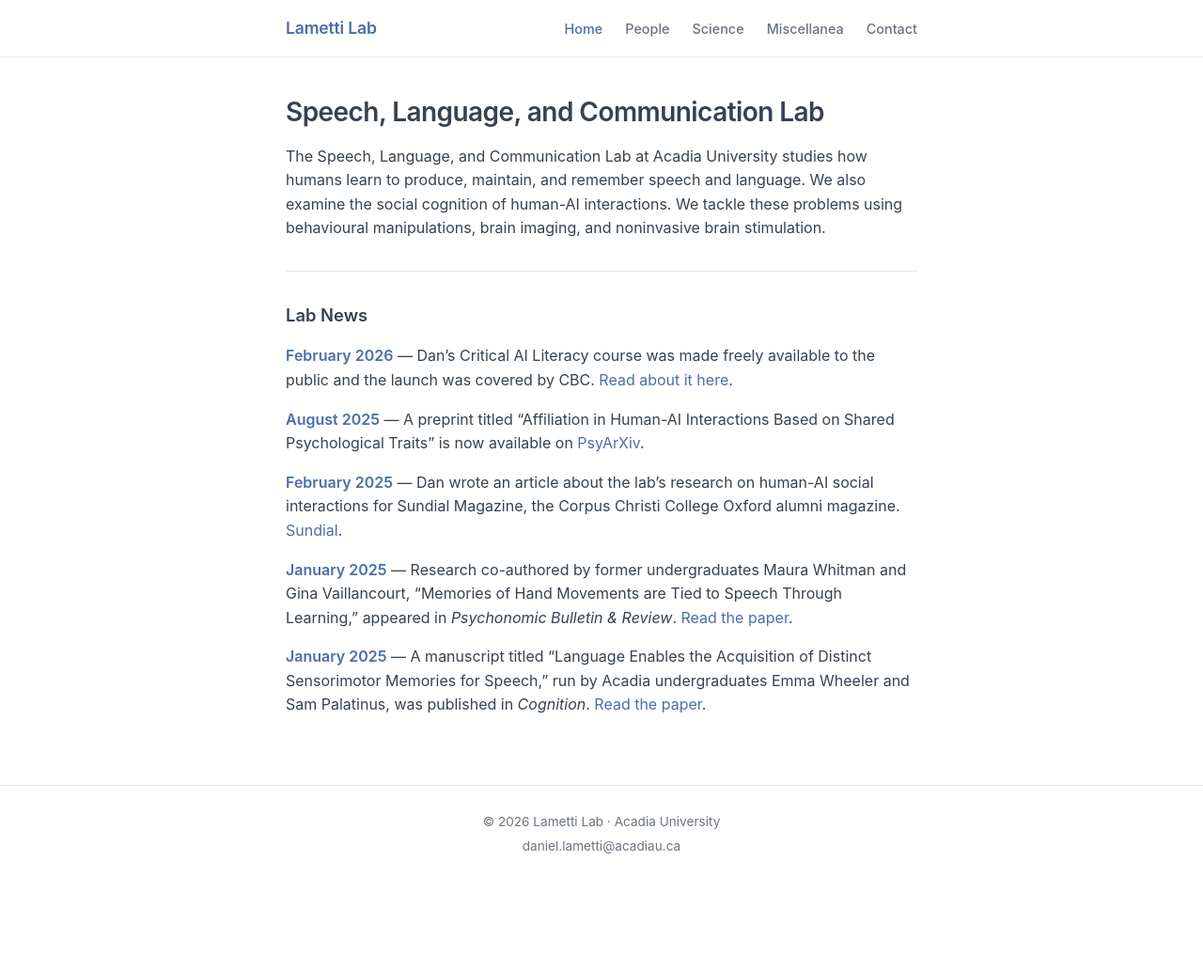
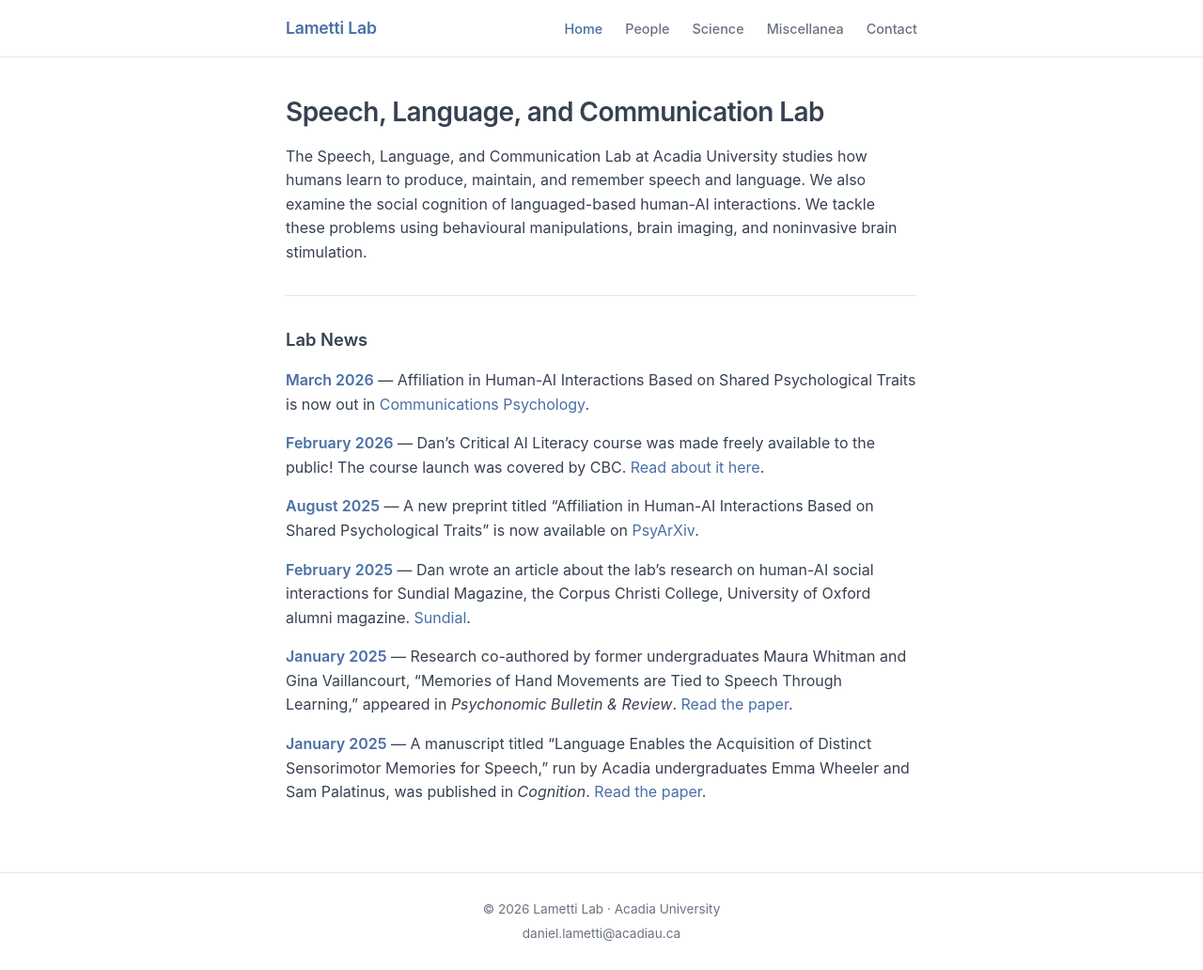
Before and after one commit to drlametti/lamettilab.github.io, a Jekyll site: the page built from index.md, in a window 1280 px wide. Shown: the whole page at 94% size. Built offline with Jekyll 4.4.1, drawn with Linux system fonts in a browser that asks for light colours; before the commit the page ends 940 px from its top, so only the background shows below that.

Commit message:
Update index.md with March 2026 news and content tweaks
Co-Authored-By: Claude Sonnet 4.6 <noreply@anthropic.com>

```diff
--- a/index.md
+++ b/index.md
@@ -5,17 +5,19 @@ title: Home
 
 # Speech, Language, and Communication Lab
 
-The Speech, Language, and Communication Lab at Acadia University studies how humans learn to produce, maintain, and remember speech and language. We also examine the social cognition of human-AI interactions. We tackle these problems using behavioural manipulations, brain imaging, and noninvasive brain stimulation.
+The Speech, Language, and Communication Lab at Acadia University studies how humans learn to produce, maintain, and remember speech and language. We also examine the social cognition of languaged-based human-AI interactions. We tackle these problems using behavioural manipulations, brain imaging, and noninvasive brain stimulation.
 
 ---
 
 ## Lab News
 
-**February 2026** — Dan's Critical AI Literacy course was made freely available to the public and the launch was covered by CBC. [Read about it here](https://www.cbc.ca/news/canada/nova-scotia/acadia-university-ai-open-course-9.7073938).
+**March 2026** — Affiliation in Human-AI Interactions Based on Shared Psychological Traits is now out in [Communications Psychology](https://www.nature.com/articles/s44271-026-00433-8).
 
-**August 2025** — A preprint titled "Affiliation in Human-AI Interactions Based on Shared Psychological Traits" is now available on [PsyArXiv](https://osf.io/preprints/psyarxiv/mqunw_v3).
+**February 2026** — Dan's Critical AI Literacy course was made freely available to the public! The course launch was covered by CBC. [Read about it here](https://www.cbc.ca/news/canada/nova-scotia/acadia-university-ai-open-course-9.7073938).
 
-**February 2025** — Dan wrote an article about the lab's research on human-AI social interactions for Sundial Magazine, the Corpus Christi College Oxford alumni magazine. [Sundial](https://www.ccc.ox.ac.uk/sites/default/files/2025-02/10063_corpus_christi_college_sundial_issue_21_web-2-spreads.pdf).
+**August 2025** — A new preprint titled "Affiliation in Human-AI Interactions Based on Shared Psychological Traits" is now available on [PsyArXiv](https://osf.io/preprints/psyarxiv/mqunw_v3).
+
+**February 2025** — Dan wrote an article about the lab's research on human-AI social interactions for Sundial Magazine, the Corpus Christi College, University of Oxford alumni magazine. [Sundial](https://www.ccc.ox.ac.uk/sites/default/files/2025-02/10063_corpus_christi_college_sundial_issue_21_web-2-spreads.pdf).
 
 **January 2025** — Research co-authored by former undergraduates Maura Whitman and Gina Vaillancourt, "Memories of Hand Movements are Tied to Speech Through Learning," appeared in *Psychonomic Bulletin & Review*. [Read the paper](https://link.springer.com/article/10.3758/s13423-024-02618-w).
 
```
